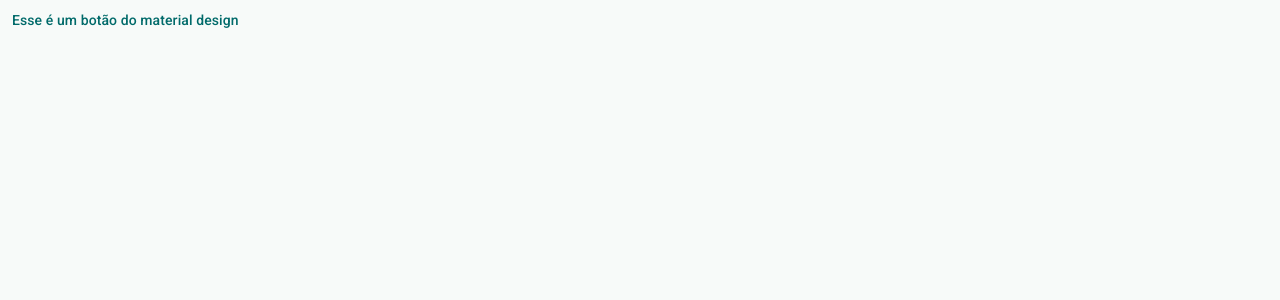
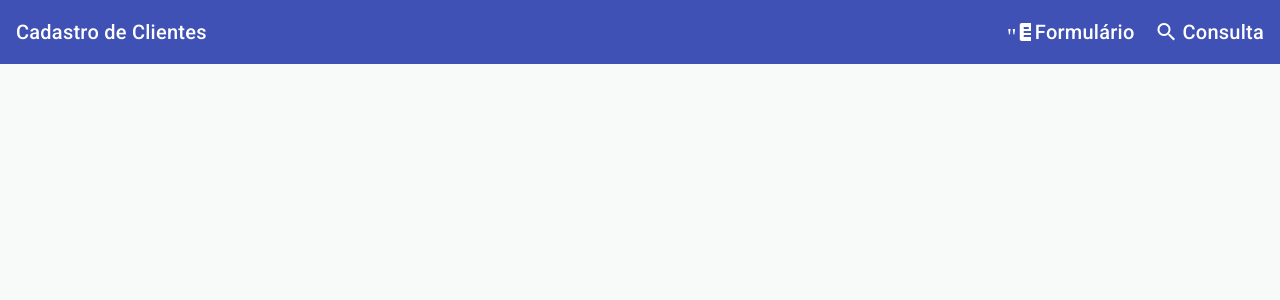
Before and after one commit to BerPGR/angular-material, an Angular app: page / in a window 1280 px wide. Shown: the top 300 px of the page. Built offline with nearby package versions, Linux system fonts and the light colour scheme.

Commit message:
routerLink, router-outlet, MatIconModule

```diff
--- a/angular.json
+++ b/angular.json
@@ -31,6 +31,7 @@
               }
             ],
             "styles": [
+              "@angular/material/prebuilt-themes/indigo-pink.css",
               "src/styles.scss"
             ]
           },
--- a/src/app/app.html
+++ b/src/app/app.html
@@ -1 +1,15 @@
-<button mat-button>Esse é um botão do material design</button>
+<mat-toolbar color="primary">
+  <span>Cadastro de Clientes</span>
+  <span class="spacer"></span>
+  <div class="toolbar-actions">
+  <a routerLink="/cadastro">
+    <mat-icon fontIcon=>"feed"></mat-icon>
+    Formulário
+  </a>
+  <a routerLink="/consulta">
+    <mat-icon fontIcon="search"></mat-icon>
+    Consulta
+  </a>
+  </div>
+</mat-toolbar>
+<router-outlet></router-outlet>
--- a/src/app/app.routes.ts
+++ b/src/app/app.routes.ts
@@ -1,3 +1,8 @@
 import { Routes } from '@angular/router';
+import { Cadastro } from './cadastro/cadastro';
+import { Consulta } from './consulta/consulta'
 
-export const routes: Routes = [];
+export const routes: Routes = [
+  { path: 'cadastro', component: Cadastro },
+  { path: 'consulta', component: Consulta },
+];
--- a/src/app/app.scss
+++ b/src/app/app.scss
@@ -0,0 +1,17 @@
+.spacer {
+  flex: 1 1 auto;
+}
+
+.toolbar-actions {
+  display: flex;
+  align-items: center;
+  gap: 20px;
+
+  a {
+    text-decoration: none;
+    color: white;
+    display: flex;
+    align-items: center;
+    gap: 4px;
+  }
+}
--- /dev/null
+++ b/src/app/cadastro/cadastro.html
@@ -0,0 +1 @@
+<p>cadastro works!</p>
--- /dev/null
+++ b/src/app/cadastro/cadastro.ts
@@ -0,0 +1,9 @@
+import { Component } from '@angular/core';
+
+@Component({
+  selector: 'app-cadastro',
+  imports: [],
+  templateUrl: './cadastro.html',
+  styleUrl: './cadastro.scss',
+})
+export class Cadastro {}
--- /dev/null
+++ b/src/app/consulta/consulta.html
@@ -0,0 +1 @@
+<p>consulta works!</p>
--- /dev/null
+++ b/src/app/consulta/consulta.ts
@@ -0,0 +1,9 @@
+import { Component } from '@angular/core';
+
+@Component({
+  selector: 'app-consulta',
+  imports: [],
+  templateUrl: './consulta.html',
+  styleUrl: './consulta.scss',
+})
+export class Consulta {}
```
Also changed, not shown: src/app/app.ts (+4 -3 lines), src/app/cadastro/cadastro.scss (added), src/app/consulta/consulta.scss (added), 2 other files (tests, documents, lock files or other folders).
